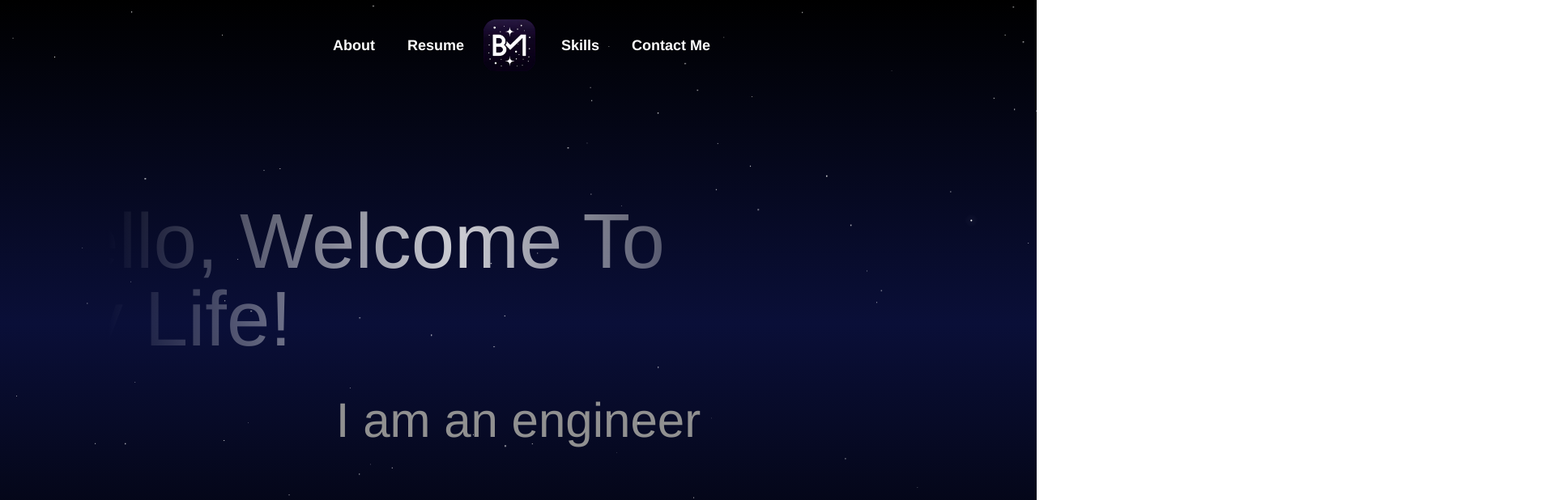
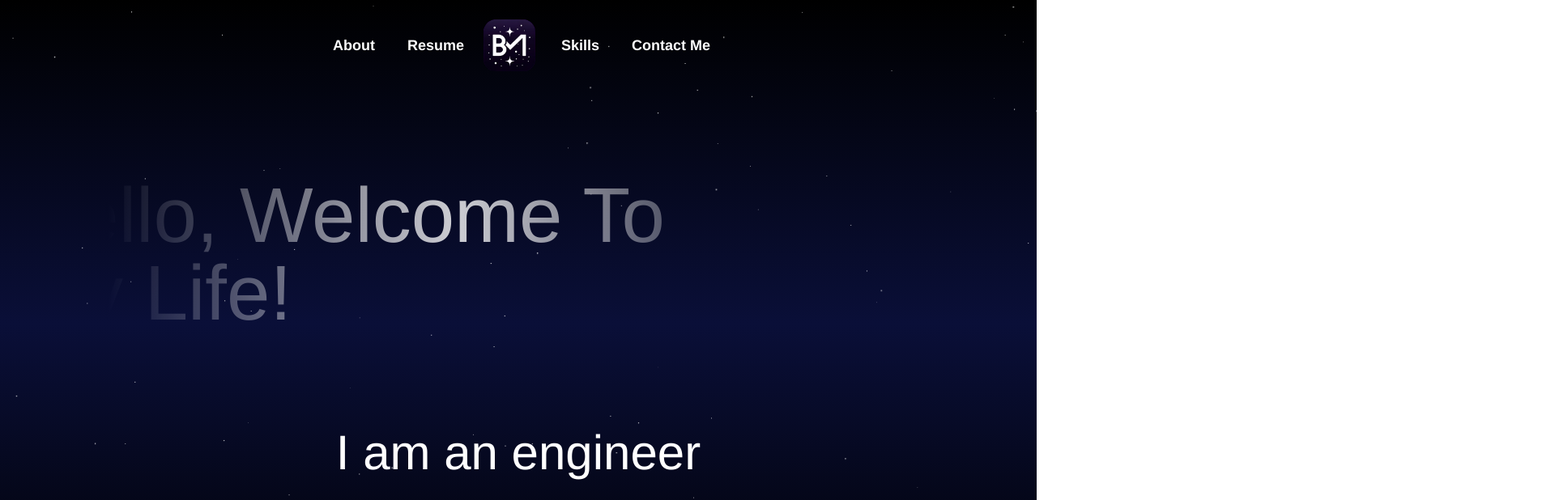
Before and after one commit to Brysonm77/PortfolioMonteiro, a React (Vite) app in the folder portfolio/: page / in a window 1280 px wide. Shown: the top 618 px of the page at 81% size, 1920 px wide, since content can reach past the window. Built offline with nearby package versions, Linux system fonts and the light colour scheme.

Commit message:
changed color of the 'I am' section of the code

```diff
--- a/portfolio/src/components/landing/component.tsx
+++ b/portfolio/src/components/landing/component.tsx
@@ -2,7 +2,13 @@ import { useEffect, useState } from "react";
 
 import { motion } from "framer-motion";
 
-const descriptors = ["Bryson", "a developer", "creative", "an engineer"];
+const descriptors = [
+  "a learner",
+  "a developer",
+  "creative",
+  "an engineer",
+  "a problem solver",
+];
 
 const Landing = () => {
   const [currentDescriptorIndex, setCurrentDescriptorIndex] = useState(0);
@@ -91,7 +97,7 @@ const Landing = () => {
       <div className="flex h-full flex-col justify-center items-center">
         <div className="flex flex-wrap justify-center items-center mr-0 lg:mr-40">
           <motion.div
-            className="m-2 p-4 text-galaxy-grey text-8xl shine" // Add 'shine' class here
+            className="m-2 p-4 text-galaxy-grey text-6xl shine sm:text-8xl" // Add 'shine' class here
             initial={{ opacity: 0 }}
             animate={{ opacity: 1 }}
             transition={{ duration: 0.5 }}
@@ -101,7 +107,7 @@ const Landing = () => {
         </div>
 
         <div className="flex flex-wrap justify-center items-center">
-          <motion.div className="m-2 p-4 text-galaxy-grey text-6xl">
+          <motion.div className="mt-20 p-4 text-white text-4xl sm:text-6xl">
             I am {currentText}
           </motion.div>
         </div>
--- a/portfolio/src/global.css
+++ b/portfolio/src/global.css
@@ -21,7 +21,7 @@ html {
 .shine {
   background: linear-gradient(
     90deg,
-    rgba(255, 255, 255, 0) 25%,
+    rgba(84, 84, 84, 0) 25%,
     rgba(255, 255, 255, 0.8) 50%,
     rgba(255, 255, 255, 0) 75%
   );
```
